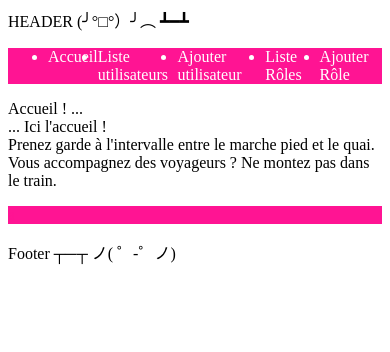
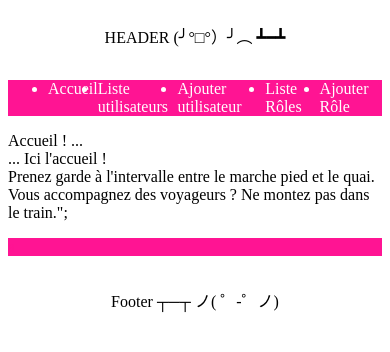
Before and after one commit to LopezN26/evalSQL2, a PHP site: page / in a window 390 px wide. Shown: the top 352 px of the page. Run offline with PHP 8.4, Linux system fonts and the light colour scheme.

Commit message:
ajout responsive design

```diff
--- a/database/edit.php
+++ b/database/edit.php
@@ -18,7 +18,7 @@ if(!empty($_POST) && isset($_POST))
     //recupérer ce que SELECT FROM renvoi dans un tableau
     $user=$editUser->fetch();
     ?>
-
+    <div class="responsive">
         <form action="update.php" method="post">
             <div>
                 <label for="name">Nom</label>
@@ -45,6 +45,7 @@ if(!empty($_POST) && isset($_POST))
                 <input type="submit" value="Modifier"/>
             </div>
         </form>
+    </div>
     <?php
 
 }
--- a/database/editrole.php
+++ b/database/editrole.php
@@ -19,11 +19,11 @@ if(!empty($_POST) && isset($_POST))
     ?>
 
     <form action="updaterole.php" method="post">
-        <div>
+        <div class="responsive">
             <label for="name">Nom</label>
             <input type="text" name="name" value="<?php echo $role["name"]; ?>"/>
         </div>
-        <div>
+        <div class="responsive">
             <input type="hidden" name="id" value="<?php echo $role["id"] ?>" />
             <input type="submit" value="Modifier"/>
         </div>
--- a/database/roleslist.php
+++ b/database/roleslist.php
@@ -14,7 +14,7 @@ $preparedQuery->execute();
 // permet de récupérer le résultat de la requête exécutée stocker dans la variable roles
 $roles = $preparedQuery->fetchAll();
 ?>
-    <div>
+    <div class="responsive">
         <table>
             <tr> <!-- ligne -->
                 <th> <!-- colonne -->
--- a/database/userslist.php
+++ b/database/userslist.php
@@ -14,7 +14,7 @@ $preparedQuery->execute();
 // permet de récupérer le résultat de la requête exécutée stocker dans la variable users
 $users = $preparedQuery->fetchAll();
 ?>
-<div>
+<div class="responsive">
     <table>
         <tr> <!-- ligne -->
             <th> <!-- colonne -->
--- a/index.php
+++ b/index.php
@@ -2,8 +2,11 @@
 $titre='Accueil';
 include 'templates/header.php';
 
-
-echo " Accueil ! ... <br/>... Ici l'accueil ! <br/>Prenez garde à l'intervalle entre le marche pied et le quai. <br/> Vous accompagnez des voyageurs ? Ne montez pas dans le train.";
+?>
+<div class="responsive">
 
 
+Accueil ! ... <br/>... Ici l'accueil ! <br/>Prenez garde à l'intervalle entre le marche pied et le quai. <br/> Vous accompagnez des voyageurs ? Ne montez pas dans le train.";
+</div>
+<?php
 include 'templates/footer.php';
--- a/templates/cssSheet.css
+++ b/templates/cssSheet.css
@@ -37,3 +37,20 @@ a:hover
 {
     text-decoration: underline;
 }
+
+header
+{
+    display: flex;
+    justify-content: center;
+}
+footer
+{
+    display: flex;
+    justify-content: center;
+}
+
+.responsive
+{
+    display: flex;
+    justify-content: center;
+}
--- a/templates/header.php
+++ b/templates/header.php
@@ -7,9 +7,7 @@
         <link rel="stylesheet" href="../templates/cssSheet.css" />
     </head>
     <header>
-        HEADER  (╯°□°）╯︵ ┻━┻
-
-
+        <p>HEADER  (╯°□°）╯︵ ┻━┻</p>
     </header>
     <body>
     <ul>
```
Lines whose indentation alone changed are shown as unchanged.
